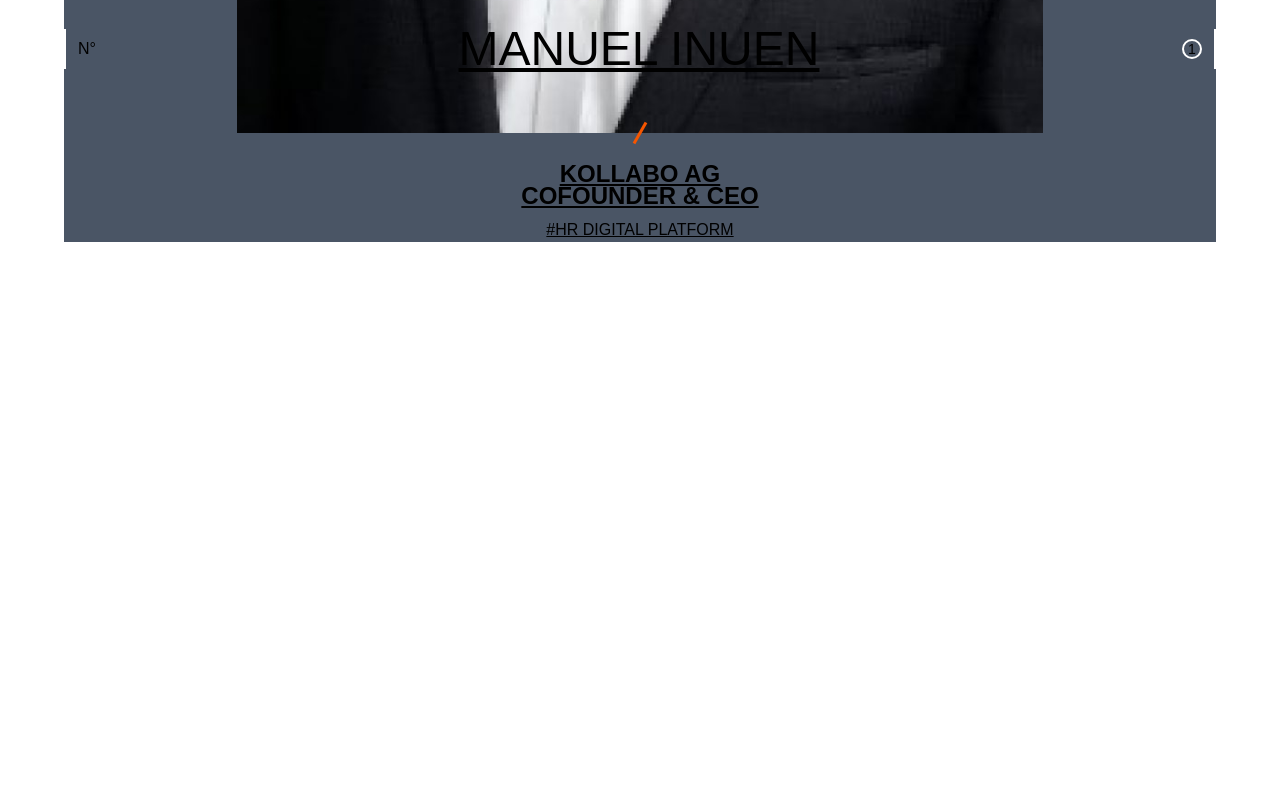
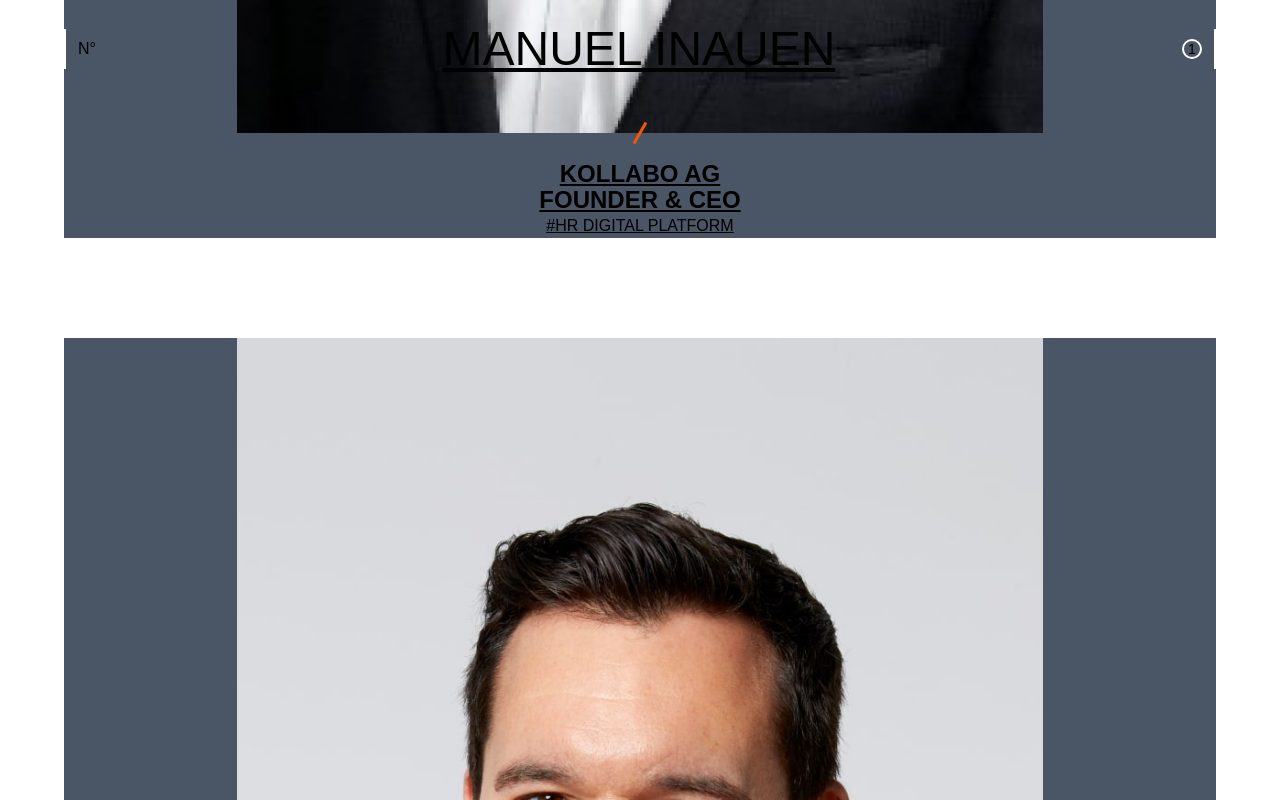
Before and after one commit to edimjp/ReactProjectTatum, a React (Vite) app: page /clients in a window 1280 px wide. Shown: the part 1040-1840 px from the top of the page. Before the commit the page ends 1282 px from the top, so only its background shows below. Built offline with nearby package versions, Linux system fonts and the light colour scheme.

Commit message:
integraged the client images and data on the clients page

```diff
--- /dev/null
+++ b/src/pages/clients/Client.tsx
@@ -0,0 +1,43 @@
+import type { ClientRecord } from "../../utils/data";
+
+interface ClientProp {
+  client: ClientRecord;
+  index: number;
+}
+
+const Client = ({ client, index }: ClientProp) => {
+  return (
+    <div className="w-9/10 flex flex-col m-auto bg-gray-600 gap-10">
+      <div className="relative">
+        <div className="absolute bottom-16 flex justify-between items-center px-3 w-full border-l-2 border-white border-r-2 h-10">
+          <p>N&deg;</p>
+          <h1 className="uppercase text-5xl text-center underline max-[640px]:max-w-50 min-[640px]:whitespace-nowrap leading-[1.16]">
+            {client.name}
+          </h1>
+          <div className="rounded-full border-2 border-white size-5 text-sm flex justify-center items-center">
+            {index + 1}
+          </div>
+        </div>
+        <img
+          src={client.img}
+          alt={client.name}
+          className="w-7/10 h-auto m-auto"
+        />
+        <div className="absolute bg-[#f65600] w-0.75 h-6 rotate-30 -translate-y-1/2 left-1/2 -translate-x-1/2"></div>
+      </div>
+      <div className="flex flex-col gap-3">
+        <div className="flex flex-col gap-6">
+          <h3 className="underline uppercase text-center font-semibold leading-[.1em] text-2xl ">
+            {client.company}
+          </h3>
+          <h3 className="underline uppercase text-center font-semibold leading-[.1em] text-2xl ">
+            {client.role}
+          </h3>
+        </div>
+        <p className="underline uppercase text-center">#{client.field}</p>
+      </div>
+    </div>
+  );
+};
+
+export default Client;
--- a/src/pages/clients/Clients.tsx
+++ b/src/pages/clients/Clients.tsx
@@ -1,33 +1,14 @@
 // import { motion } from "motion/react";
-// import clients from "../../utils/clients";
-import image from "../../assets/images/manuel_inauen.jpg";
+// import { div } from "motion/react-client";
+import { clients } from "../../utils/data";
+import Client from "./Client";
 
 const Clients = () => {
   return (
-    <div className="w-9/10 flex flex-col m-auto bg-gray-600 gap-10">
-      <div className="relative">
-        <div className="absolute bottom-16 flex justify-between items-center px-3 w-full border-l-2 border-white border-r-2 h-10">
-          <p>N&deg;</p>
-          <h1 className="uppercase text-5xl text-center underline max-[640px]:max-w-50 min-[640px]:whitespace-nowrap leading-[1.16]">
-            MANUEL INUEN
-          </h1>
-          <div className="rounded-full border-2 border-white size-5 text-sm flex justify-center items-center">
-            1
-          </div>
-        </div>
-        <img src={image} alt="Manuel Inauen" className="w-7/10 h-auto m-auto" />
-        <div className="absolute bg-[#f65600] w-0.75 h-6 rotate-30 -translate-y-1/2 left-1/2 -translate-x-1/2"></div>
-      </div>
-
-      <div className="flex flex-col gap-5">
-        <h3 className="underline uppercase text-center font-semibold leading-[.1em] text-2xl ">
-          KOLLABO AG
-        </h3>
-        <h3 className="underline uppercase text-center font-semibold leading-[.1em] text-2xl ">
-          COFOUNDER & CEO
-        </h3>
-        <p className="underline uppercase text-center">#HR DIGITAL PLATFORM</p>
-      </div>
+    <div className="flex flex-col gap-25">
+      {clients.map((client, index) => {
+        return <Client key={index} client={client} index={index} />;
+      })}
     </div>
   );
 };
--- a/src/utils/clients.ts
+++ b/src/utils/data.ts
@@ -1,4 +1,14 @@
-interface Client {
+import manuelImage from "../assets/images/manuel_inauen.jpg";
+import fabianImage from "../assets/images/fabian_muller.jpg";
+import anthonyImage from "../assets/images/anthony_ajose.jpg";
+import tillmannImage from "../assets/images/tillmann_lang.jpg";
+import oshImage from "../assets/images/osh_agabi.jpg";
+import fabienImage from "../assets/images/fabien_michel_langlet.jpg";
+import paulImage from "../assets/images/paul_mola.jpg";
+import kerimImage from "../assets/images/kerim_derhalli.jpg";
+import jedImage from "../assets/images/jed_morley.jpg";
+
+export interface ClientRecord {
   img: string;
   name: string;
   company: string;
@@ -6,70 +16,68 @@
   field: string;
 }
 
-const clients: Client[] = [
+export const clients: ClientRecord[] = [
   {
-    img: "../assets/images/manuel_inauen.jpg",
+    img: manuelImage,
     name: "Manuel Inauen",
     company: "Kollabo AG",
     role: "Founder & CEO",
     field: "HR Digital Platform",
   },
   {
-    img: "../assets/images/fabian_muller.jpg",
+    img: fabianImage,
     name: "Fabian Müller",
     company: "Enzian Health",
     role: "Co-founder",
     field: "Healthcare",
   },
   {
-    img: "../assets/images/anthony_ajose.jpg",
+    img: anthonyImage,
     name: "Anthony A. Ajose",
     company: "HealthX ",
     role: "Founder and Director",
     field: "Healthcare",
   },
   {
-    img: "../assets/images/tillmann_lang.jpg",
+    img: tillmannImage,
     name: "Dr. Tillmann Lang",
     company: "Yova AG ",
     role: "Co-founder & CEO",
     field: "Climate Fintech",
   },
   {
-    img: "../assets/images/osh_agabi.jpg",
+    img: oshImage,
     name: "Osh Agabi",
     company: "Koniku ",
     role: "Founder, CEO & CTO",
     field: "Biotechnology",
   },
   {
-    img: "../assets/images/fabien_michel_langlet.jpg",
+    img: fabienImage,
     name: "Fabien Michel Langlet",
     company: "Sensilia ",
     role: "CEO & Founder",
     field: "Nutraceuticals and Wellness",
   },
   {
-    img: "../assets/images/paul_mola.jpg",
+    img: paulImage,
     name: "Paul Mola",
     company: "Roswell Biotech ",
     role: "Founder, President & CEO",
     field: "Biotechnology",
   },
   {
-    img: "../assets/images/kerim_derhalli.jpg",
+    img: kerimImage,
     name: "Kerim Derhalli",
     company: "INVSTR LTD ",
     role: "CEO",
     field: "Fintech / SaaS",
   },
   {
-    img: "../assets/images/jed_morley.jpg",
+    img: jedImage,
     name: "Jed Morley",
     company: "Backstory ",
     role: "Founder & CEO",
     field: "Brand Consultancy",
   },
 ];
-
-export default clients;
```
